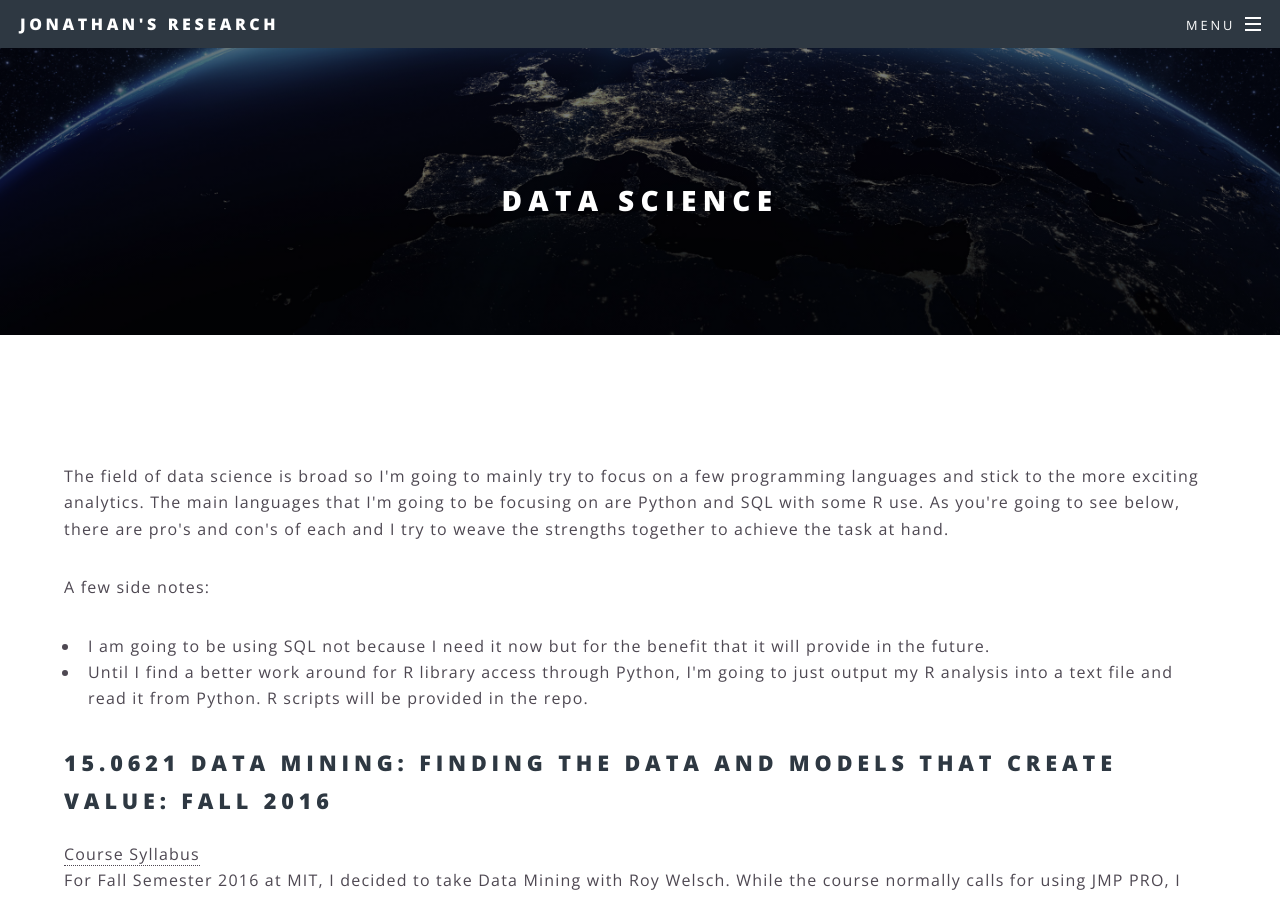
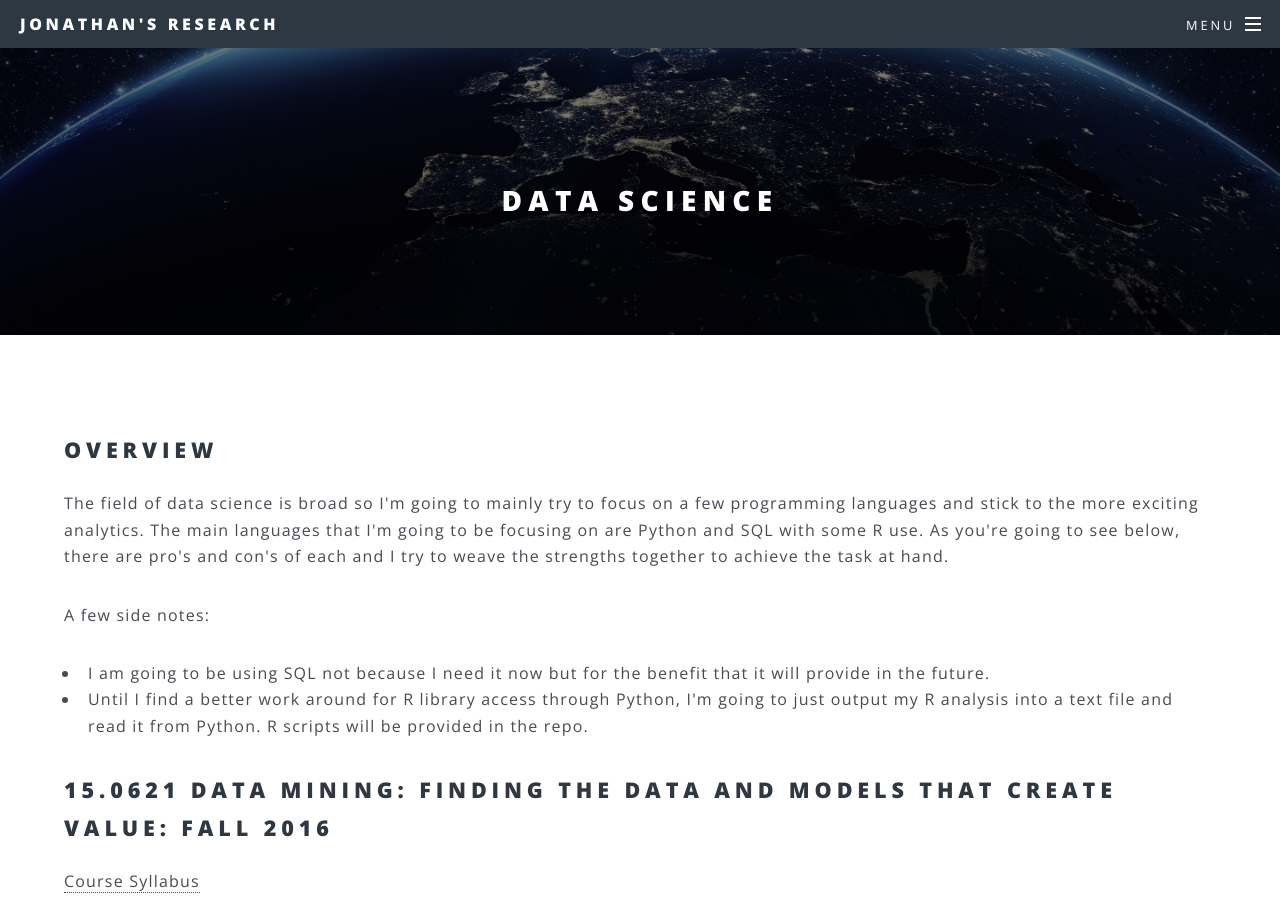
Before and after one commit to JonathanJohann/iResearch, a Jekyll site: the page built from Data Science.html, in a window 1280 px wide and 900 px high. Built offline with Jekyll 4.4.1, drawn with Linux system fonts in a browser that asks for light colours.

```diff
--- a/Data Science.html
+++ b/Data Science.html
@@ -3,7 +3,7 @@ layout: page
 title: Data Science
 ---
 
-<h1>Overview</h1>
+<h2>Overview</h2>
 
 <p>The field of data science is broad so I'm going to mainly try to focus on a few programming languages and stick to the more exciting analytics. The main languages that I'm going to be focusing on are Python and SQL with some R use. As you're going to see below, there are pro's and con's of each and I try to weave the strengths together to achieve the task at hand.</p>
 <p>A few side notes:</p>
```
